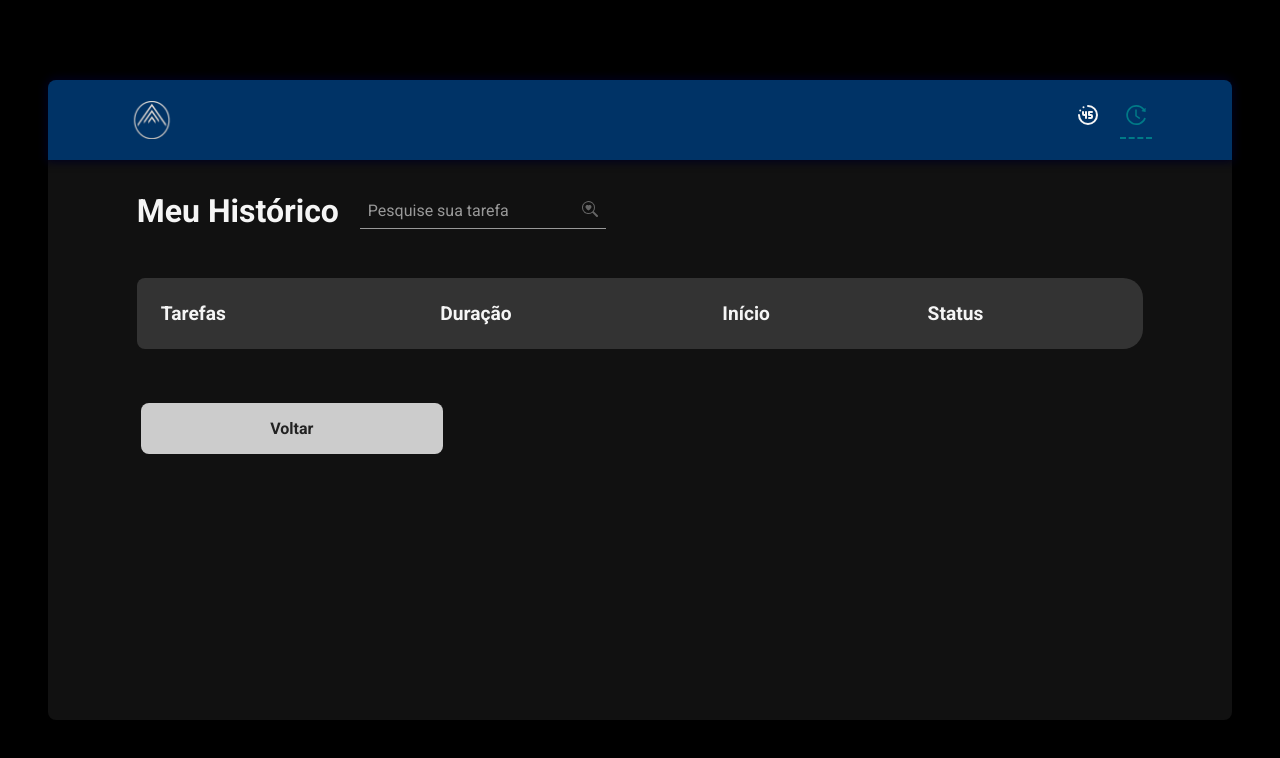
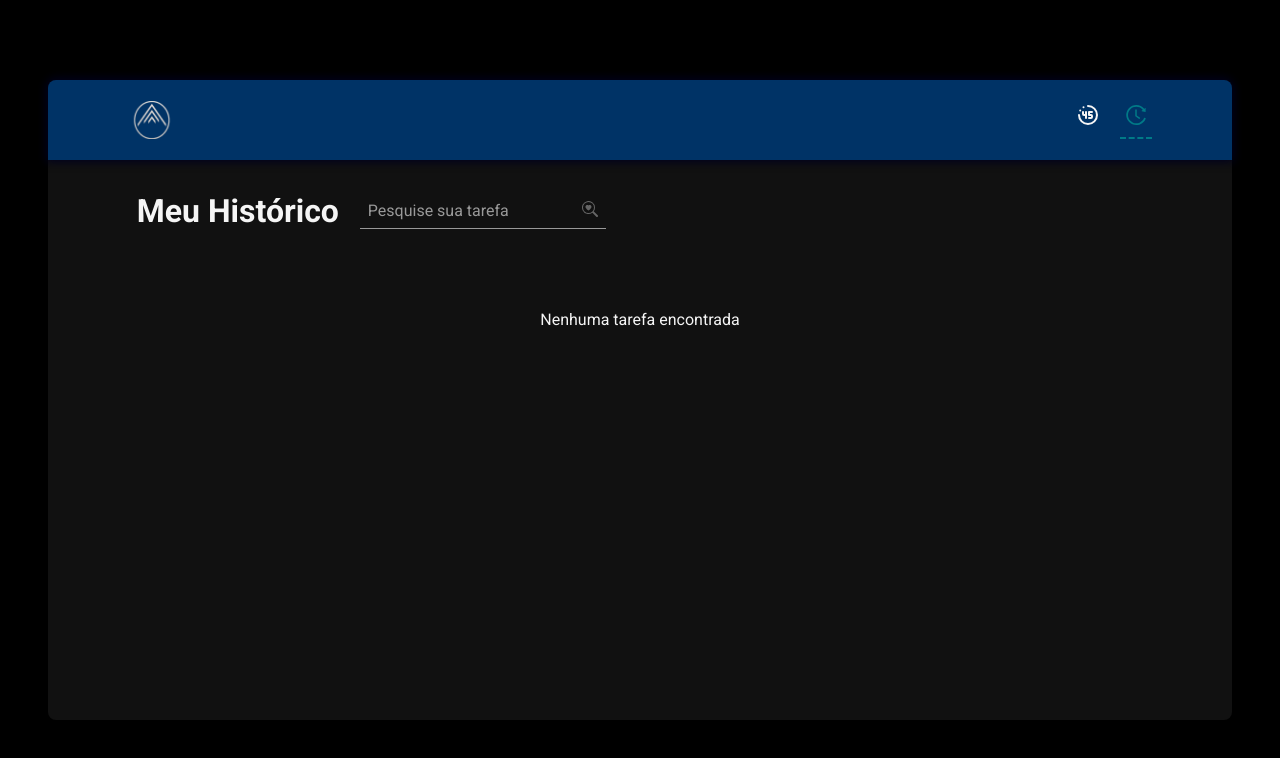
Before and after one commit to andersonjhonatan/promodor, a React (Vite) app: page /history in a window 1280 px wide. Shown: the top 758 px of the page. Built offline with nearby package versions, Linux system fonts and the light colour scheme.

Commit message:
feat: incluindo o botao de deletar tudo usando o localStorage

```diff
--- a/src/Context/actionType/CycleAction.ts
+++ b/src/Context/actionType/CycleAction.ts
@@ -5,7 +5,7 @@ export enum ActionTypes {
   CREATE_NEW_CYCLE = 'CREATE_NEW_CYCLE',
   INTERRUPT_CYCLE = 'INTERRUPT_CYCLE',
   MARK_CURRENT_CYCLE_AS_FINISHED = 'MARK_CURRENT_CYCLE_AS_FINISHED',
-  FILTER_NAME_PROJECT = 'FILTER_NAME_PROJECT',
+  DELETE_CYCLES = 'DELETE_CYCLES',
 }
 
 export const addNewCycleAction = ({ newCycle }: { newCycle: CycleFormData }) => ({
@@ -29,3 +29,10 @@ export const filterNameProjectAction = (name: string) => ({
     data: name,
   },
 })
+
+export const deleteCyclesAllAction = () => ({
+  type: ActionTypes.DELETE_CYCLES,
+  payload: {
+    data: [],
+  }
+})
--- a/src/Context/contextProvider.tsx
+++ b/src/Context/contextProvider.tsx
@@ -13,7 +13,7 @@ import {
   addNewCycleAction,
   interruptCycleAction,
   markCurrentCycleAsFinishedAction,
-  filterNameProjectAction,
+  deleteCyclesAllAction,
 } from './actionType/CycleAction'
 import { differenceInSeconds } from 'date-fns'
 
@@ -82,8 +82,9 @@ export const CycleContextProvider = ({ children }: { children: ReactNode }) => {
     dispatch(markCurrentCycleAsFinishedAction())
   }
 
-  const filteredCycles = (name: string) => {
-    dispatch(filterNameProjectAction(name))
+  const deleterCycles = () => {
+    dispatch(deleteCyclesAllAction())
+    localStorage.removeItem('@anderson-timer:cycles-state')
   }
 
   return (
@@ -97,7 +98,7 @@ export const CycleContextProvider = ({ children }: { children: ReactNode }) => {
         createNewCycle,
         handleInterruptCycle,
         cycles,
-        filteredCycles,
+        deleterCycles,
       }}
     >
       {children}
--- a/src/components/Button/stylesButton/Button.styles.ts
+++ b/src/components/Button/stylesButton/Button.styles.ts
@@ -5,7 +5,7 @@ export const ButtonContainer = styled.button<InterButtonProps>`
   border: none;
   padding: 1rem;
   margin: 4px;
-  width: 100%;
+  width: 65%;
   border-radius: 8px;
   position: relative;
   font-weight: 700;
@@ -16,11 +16,22 @@ export const ButtonContainer = styled.button<InterButtonProps>`
       case 'secondary':
         return 'white'
       case 'danger':
-        return props.theme['cinza-600']
+        return props.theme['cinza-100']
       case 'success':
         return props.theme['cinza-600']
       case 'back':
         return props.theme['cinza-600']
+      default:
+        break
+    }
+  }};
+
+  width: ${(props) => {
+    switch (props.variants) {
+      case 'danger':
+        return '150px'
+      case 'back':
+        return '150px'
       default:
         break
     }
@@ -33,7 +44,7 @@ export const ButtonContainer = styled.button<InterButtonProps>`
       case 'secondary':
         return props.theme['vermelho-100']
       case 'danger':
-        return props.theme['vermelho-500']
+        return props.theme['vermelho-300']
       case 'success':
         return props.theme['blue-claro-300']
       case 'back':
@@ -41,10 +52,6 @@ export const ButtonContainer = styled.button<InterButtonProps>`
       default:
         break
     }
-  }};
-
-  width: ${(props) => {
-    return props.variants && '30%'
   }};
 
   &:disabled {
@@ -61,7 +68,7 @@ export const ButtonContainer = styled.button<InterButtonProps>`
         case 'secondary':
           return props.theme['vermelho-300']
         case 'danger':
-          return props.theme['vermelho-500']
+          return props.theme['vermelho-400']
         case 'success':
           return props.theme['green-500']
         case 'back':
--- a/src/interfaces/InterCreateContext.ts
+++ b/src/interfaces/InterCreateContext.ts
@@ -11,5 +11,5 @@ export interface CycleContextProps {
   createNewCycle: (data: createNewCycle) => void
   handleInterruptCycle: () => void
   cycles: CycleFormData[]
-  filteredCycles: (name: string) => void
+  deleterCycles: () => void
 }
--- a/src/pages/History/historyStyle.ts
+++ b/src/pages/History/historyStyle.ts
@@ -60,6 +60,8 @@ const ContainerMain = styled.div`
   width: 100%;
   margin-bottom: 50px;
   border-radius: 8px 20px 20px 8px;
+  margin-top: 2rem;
+  text-align: center;
 
   &::-webkit-scrollbar {
     width: 8px;
@@ -164,6 +166,14 @@ const Status = styled.span<StatusProps>`
   }
 `
 
+const ButtonsContainer = styled.div`
+  display: flex;
+  align-items: end;
+  justify-content: space-between;
+  width: 100%;
+
+`
+
 export {
   HistoryContainer,
   TableContainer,
@@ -175,4 +185,5 @@ export {
   ContainerTitle,
   BsSearchHeartStyled,
   Status,
+  ButtonsContainer,
 }
--- a/src/pages/History/index.tsx
+++ b/src/pages/History/index.tsx
@@ -12,8 +12,9 @@ import {
   ContainerTitle,
   BsSearchHeartStyled,
   Status,
+  ButtonsContainer,
 } from './historyStyle'
-import { useEffect, useState, useContext } from 'react'
+import { useState, useContext, useEffect } from 'react'
 import { InputForm } from '../../components/Form/formStyles'
 import { ContextCyle } from '../../Context/contextProvider'
 import ptBR from 'date-fns/locale/pt-BR'
@@ -22,8 +23,8 @@ import { zodResolver } from '@hookform/resolvers/zod'
 import { filterNameProjectSchema } from '../../schema/FormShemaMain'
 
 export const History = () => {
-  const [tarefas, setTarefas] = useState(false)
-  const { cycles } = useContext(ContextCyle)
+  const [loading, setLoading] = useState(true)
+  const { cycles, deleterCycles } = useContext(ContextCyle)
   const { handleSubmit, register, watch } = useForm({
     resolver: zodResolver(filterNameProjectSchema),
     defaultValues: {
@@ -31,21 +32,29 @@ export const History = () => {
     },
   })
 
-  useEffect(() => {
-    setTimeout(() => {
-      setTarefas(true)
-    }, 2000)
-  }, [tarefas])
-
   const filteredCycles = cycles.filter((cycle) =>
     cycle.nome.toLowerCase().includes(watch('search').toLowerCase()),
   )
+  const filteredCyclesLength = () => {
+    return filteredCycles.length === 0
+  }
+
+  useEffect(() => {
+    setTimeout(() => {
+      setLoading(false)
+    }, 1500)
+  }, [cycles])
+
+  const handleDeleteCycles = () => {
+    deleterCycles()
+    window.location.reload()
+  }
 
   return (
     <HistoryContainer>
       <ContainerTitle>
         <h1>Meu Histórico</h1>
-        <form onSubmit={handleSubmit(() => {})}>
+        <form onSubmit={handleSubmit(handleDeleteCycles)}>
           <InputForm
             type="text"
             list="sugestion-task"
@@ -65,13 +74,16 @@ export const History = () => {
         </datalist>
       </ContainerTitle>
 
-      {!tarefas ? (
+      {loading ? (
         <LoadingSection>
           <Rotate size={200} />
         </LoadingSection>
       ) : (
         <>
           <ContainerMain>
+            {filteredCyclesLength() ? (
+              <p>Nenhuma tarefa encontrada</p>
+            ) : (
               <TableContainer>
                 <TheadContainer>
                   <tr>
@@ -109,10 +121,22 @@ export const History = () => {
                   ))}
                 </TbodyContainer>
               </TableContainer>
+            )}
           </ContainerMain>
+          {!filteredCyclesLength() && (
+            <ButtonsContainer>
               <Link to="/">
                 <Button text="Voltar" variant="back" />
               </Link>
+              <Button
+                text="Apagar Tudo"
+                variant="danger"
+                type="submit"
+                onClick={handleDeleteCycles}
+                disabled={cycles.length === 0}
+              />
+            </ButtonsContainer>
+          )}
         </>
       )}
     </HistoryContainer>
```
Lines whose indentation alone changed are shown as unchanged.
